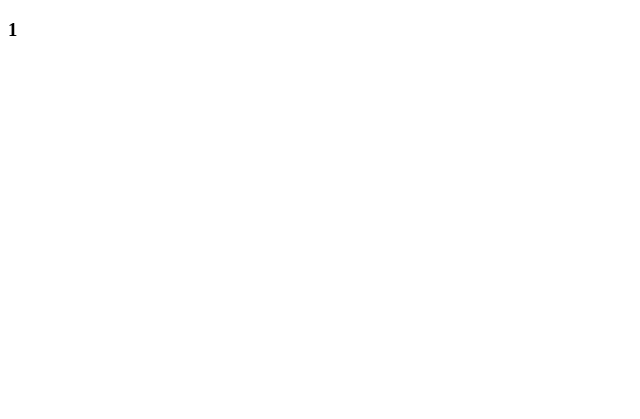
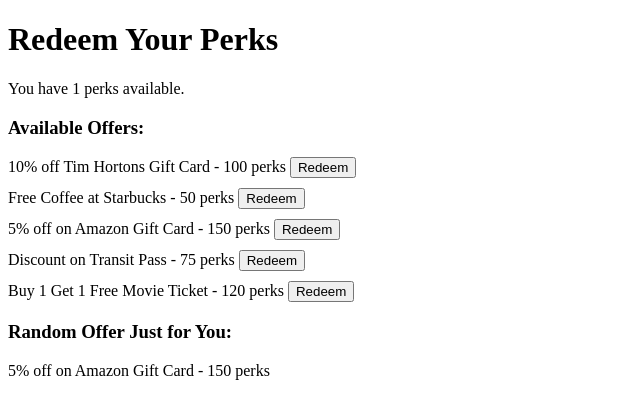
Before and after one commit to akash-gupta04/Commute-, a Flask app: page /redeem in a window 1280 px wide. Before the commit the part shown is almost empty. Shown: the top 419 px of the page, without its empty margins (0-640 px from the left). Run offline with Flask 3, Linux system fonts and the light colour scheme; the visitor is signed in with stand-in values (Sample User, id 1).

Commit message:
redeem file

```diff
--- a/templates/redeem.html
+++ b/templates/redeem.html
@@ -2,8 +2,23 @@
 {% block title %}Redeem{% endblock %}
 
 {% block content%}
+<h1>Redeem Your Perks</h1>
+    <p>You have {{ perks }} perks available.</p>
 
-<h3>{{perks}}</h3>
+    {% if message %}
+        <p>{{ message }}</p>
+    {% endif %}
 
+    <h3>Available Offers:</h3>
+    <form method="POST">
+        {% for offer, cost in offers.items() %}
+            <div style="margin-bottom: 10px;">
+                <span>{{ offer }} - {{ cost }} perks</span>
+                <button type="submit" name="offer" value="{{ offer }}">Redeem</button>
+            </div>
+        {% endfor %}
+    </form>
 
+    <h3>Random Offer Just for You:</h3>
+    <p>{{ random_offer[0] }} - {{ random_offer[1] }} perks</p>
 {% endblock %}
```
